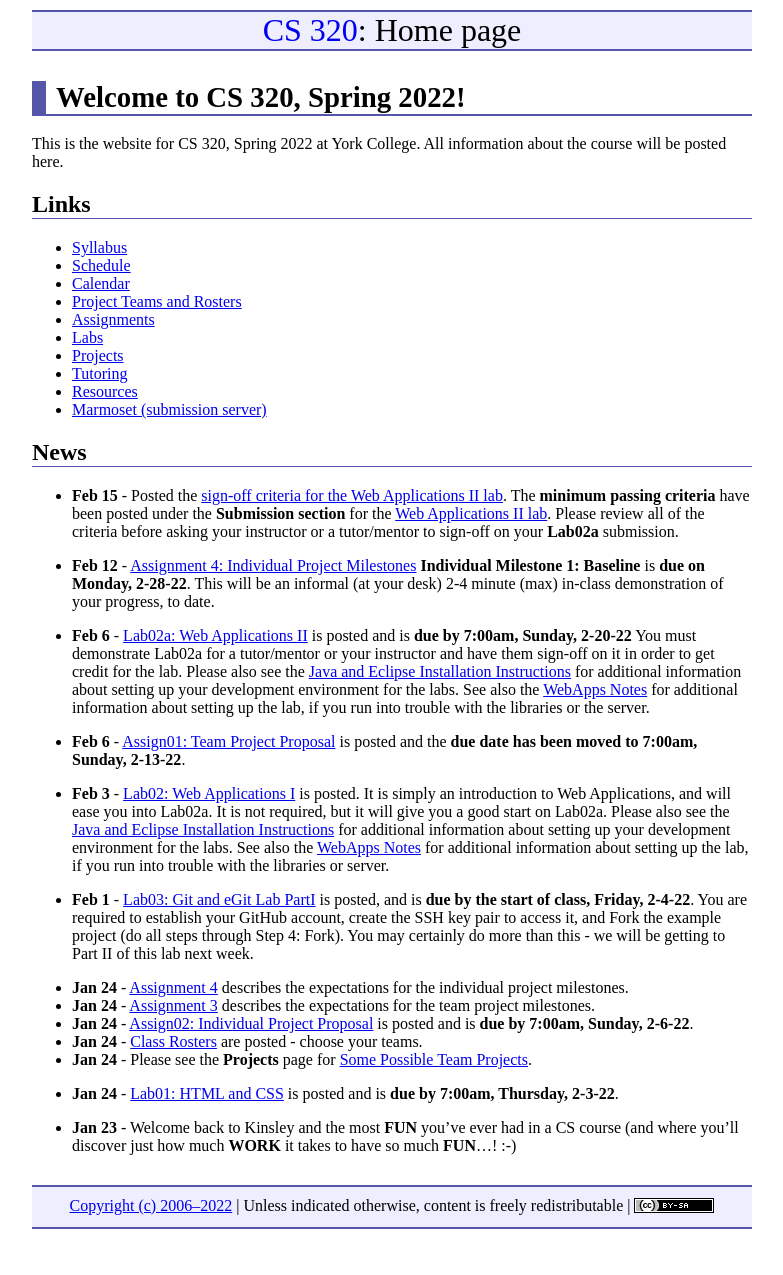
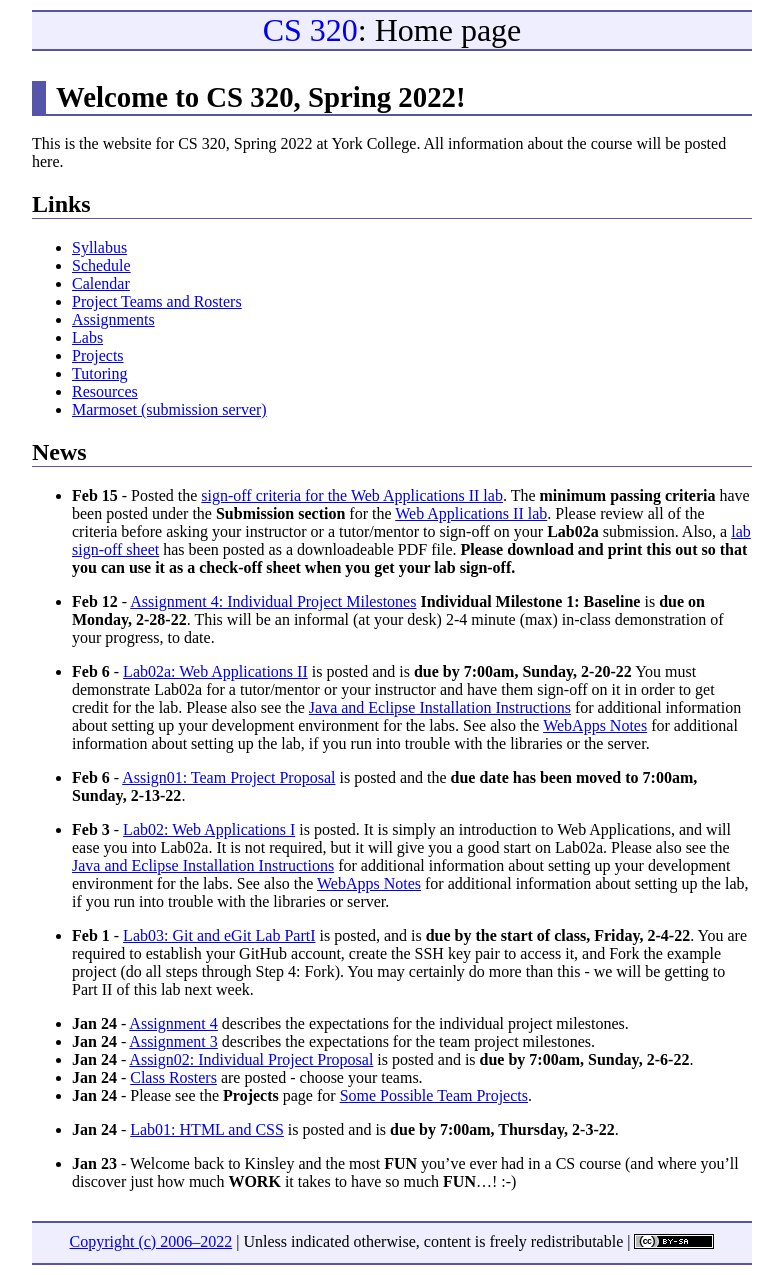
Before and after one commit to ycpcs/cs320-spring2022, a Jekyll site: the page built from index.md, in a window 1280 px wide. Shown: the whole page, without its empty margins (248-1031 px from the left). Built offline with Jekyll 4.4.1, drawn with Linux system fonts in a browser that asks for light colours; before the commit the page ends 1239 px from its top, so only the background shows below that.

Commit message:
added sign-off sheet to News

```diff
--- a/index.md
+++ b/index.md
@@ -77,7 +77,7 @@ All information about the course will be posted here.
 
 -->
 
-* **Feb 15** - Posted the [sign-off criteria for the Web Applications II lab](labs/lab02a-signoff-criteria.html).  The **minimum passing criteria** have been posted under the **Submission section** for the [Web Applications II lab](labs/lab02a.html).  Please review all of the criteria before asking your instructor or a tutor/mentor to sign-off on your **Lab02a** submission.
+* **Feb 15** - Posted the [sign-off criteria for the Web Applications II lab](labs/lab02a-signoff-criteria.html).  The **minimum passing criteria** have been posted under the **Submission section** for the [Web Applications II lab](labs/lab02a.html).  Please review all of the criteria before asking your instructor or a tutor/mentor to sign-off on your **Lab02a** submission.  Also, a [lab sign-off sheet](labs/CS320-Lab02a-WebApplicationsII-LabSignOff.PDF) has been posted as a downloadeable PDF file.  **Please download and print this out so that you can use it as a check-off sheet when you get your lab sign-off.**
 
 * **Feb 12** - [Assignment 4: Individual Project Milestones](assign/assign04.html) **Individual Milestone 1: Baseline** is **due on Monday, 2-28-22**.  This will be an informal (at your desk) 2-4 minute (max) in-class demonstration of your progress, to date.
 
```
